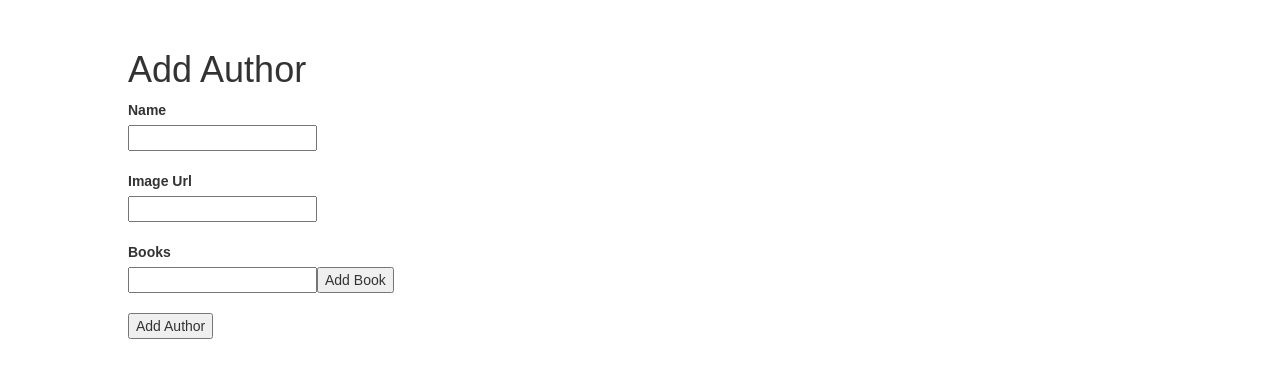
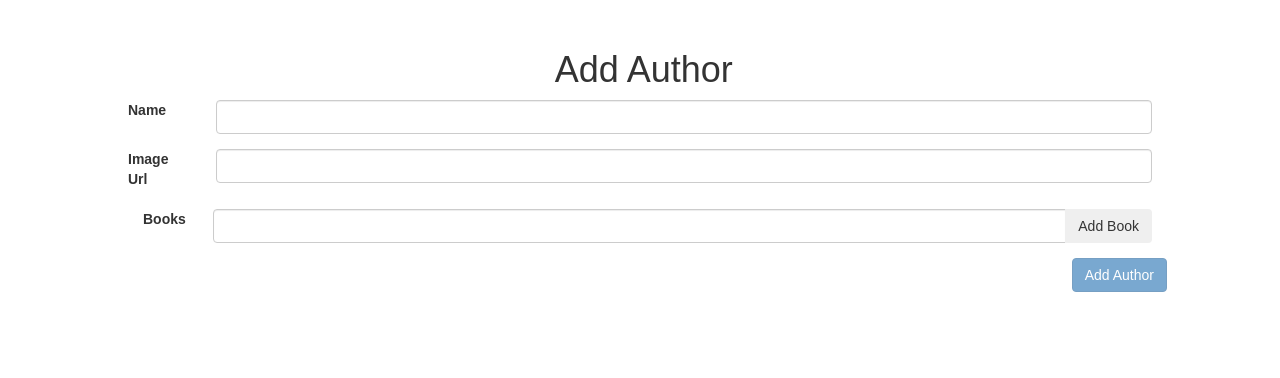
Before and after one commit to ryancochran112/AuthorQuiz, a React app: page /add in a window 1280 px wide. Built offline with nearby package versions, Linux system fonts and the light colour scheme.

Commit message:
Add form validaiton.
Add form validaiton.

```diff
--- a/src/components/add-author.css
+++ b/src/components/add-author.css
@@ -3,10 +3,6 @@
     margin: 50px 10%;
 }
 
-.add-author-input {
-    margin-bottom: 20px;
+.error {
+     border: 1px solid red;
 }
-
-.add-author-input > label {
-    display: block;
-}
--- a/src/components/add-author.js
+++ b/src/components/add-author.js
@@ -21,16 +21,38 @@ class AddAuthor extends Component {
             'name' : '',
             'imageUrl' : '',
             'books' : [],
-            'bookTemp' : ''
+            'bookTemp' : '',
+            'errors' : { name: '', imageUrl: ''},
+            'touched' : { name: false, imageUrl: false}
         };
-        this.onFieldChange = this.onFieldChange.bind(this);
         this.onSubmit = this.onSubmit.bind(this);
+        this.onBlur = this.onBlur.bind(this);
         this.addBook = this.addBook.bind(this);
+        this.validateForm = this.validateForm.bind(this);
+        this.setErrors = this.setErrors.bind(this);
     }
 
-    onFieldChange(event) {
+    onBlur (event) {
+        this.setState({
+            touched: { ...this.state.touched, [event.target.name]: true }
+        });
+        this.validateForm(event);
+    }
+
+    validateForm (event) {
         this.setState({
             [event.target.name] : event.target.value
+        });
+        if (!event.target.value) {
+            this.setErrors(event.target.name, [event.target.name] + ' is required');
+        } else {
+            this.setErrors(event.target.name, '');
+        }
+    }
+
+    setErrors (inputName, error) {
+        this.setState({
+            errors: { ...this.state.errors, [inputName] : error }
         });
     }
 
@@ -48,23 +70,37 @@ class AddAuthor extends Component {
 
     render() {
         return (<div className="add-author">
-            <h1>Add Author</h1>
+            <h1 className="col-md-offset-5">Add Author</h1>
             <form onSubmit={this.onSubmit}>
-                <div className= "add-author-input">
-                    <label htmlFor="name">Name</label>
-                    <input type = "text" name="name" value={this.state.name} onChange={this.onFieldChange}/>
+                <div className= "form-group row">
+                    <label className="col-md-1" htmlFor="name">Name</label>
+                    <div className="col-md-11">
+                        <input className={this.state.errors.name && this.state.touched.name ? "form-control error" : "form-control"} type = "text" name="name" value={this.state.name} onBlur={this.onBlur} onChange={this.validateForm}/>
+                        {this.state.errors.name && this.state.touched.name ? <span className="text-danger">{this.state.errors.name}</span> : ''}
+                    </div>
                 </div>
-                <div className= "add-author-input">
-                    <label htmlFor="imageUrl">Image Url</label>
-                    <input type = "text" name="imageUrl" value={this.state.imageUrl} onChange={this.onFieldChange}/>
+                <div className= "form-group row">
+                    <label className="col-md-1" htmlFor="imageUrl">Image Url</label>
+                    <div className="col-md-11">
+                        <input className={this.state.errors.imageUrl && this.state.touched.imageUrl  ? "form-control error" : "form-control"} type = "text" name="imageUrl" value={this.state.imageUrl} onBlur={this.onBlur} onChange={this.validateForm}/>
+                        {this.state.errors.imageUrl && this.state.touched.imageUrl ? <span className="text-danger">{this.state.errors.imageUrl}</span> : ''}
+                    </div>
                 </div>
-                <div className= "add-author-input">
-                    <label htmlFor="bookTemp">Books</label>
+                <div className= "form-group">
+                    <label className="col-md-1" htmlFor="bookTemp">Books</label>
+                    <div class="input-group">
+                    <input className="form-control" type ="text" name="bookTemp" value={this.state.bookTemp} onBlur={this.onBlur} onChange={this.validateForm}/>
+                        <span class="input-group-btn">
+                            <button class="btn btn-secondary" type="button" onClick={this.addBook}>Add Book</button>
+                        </span>
+                    </div>
+                    <div className="col-md-offset-1">
                     {this.state.books.map((book) => <p key={book}>{book}</p>)}
-                    <input type = "text" name="bookTemp" value={this.state.bookTemp} onChange={this.onFieldChange}/>
-                    <input type ="button" value="Add Book" onClick={this.addBook}/>
+                    </div>
                 </div>
-                <input type ="submit" value="Add Author" onClick={() => {this.props.onAddAuthor({name: this.state.name, imageUrl: this.state.imageUrl, books: this.state.books})}}/>
+                <div className= "form-group row pull-right">
+                    <input disabled={this.state.books.length < 1 || this.state.name.length < 1 || this.state.imageUrl.length < 1} className="btn btn-primary float-right" type ="submit" value="Add Author" onClick={() => {this.props.onAddAuthor({name: this.state.name, imageUrl: this.state.imageUrl, books: this.state.books})}}/>
+                </div>
             </form>
         </div>);
     }
```
